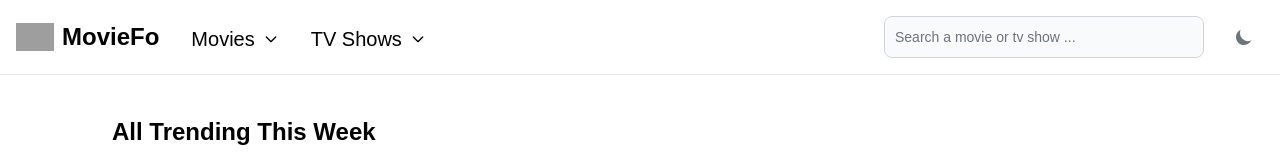
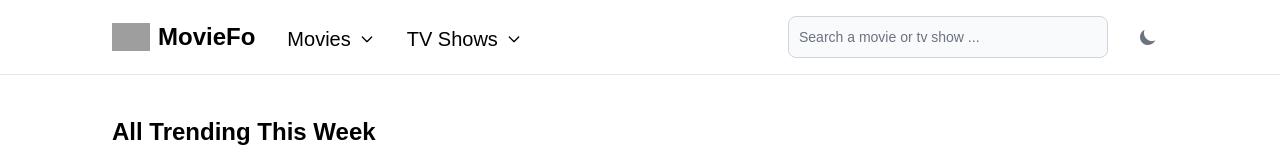
Before and after one commit to roziannn/movieFo-app, a React (Create React App) app: page / in a window 1280 px wide. Shown: the top 160 px of the page. Built offline with nearby package versions, Linux system fonts and the light colour scheme; no server answers; grey boxes are pictures that could not be loaded; a web font is replaced by a local one.

Commit message:
fix navbar precisi issue

```diff
--- a/src/App.js
+++ b/src/App.js
@@ -29,10 +29,10 @@ const App = () => {
 
   return (
     <Router>
-      <div className="mx-auto dark:bg-black lg:pt-24 md:pt-36 pt-20 pb-1 px-6 lg:px-28">
+      <div className="mx-auto dark:bg-black lg:pt-24 md:pt-36 pt-20 pb-1 px-6 lg:px-28 ">
         <main className="lg:mt-5">
           <Navbar className="fixed top-0 left-0 flex w-full border-0 lg:border-b border-gray-200 backdrop-opacity-10 backdrop-blur dark:bg-black/90 bg-white/90 lg:p-4  pb-3 lg:mb-0 md:pb-5">
-            <div className="flex w-full lg:w-auto md:order-2 lg:gap-0 gap-3 justify-between lg:justify-start">
+            <div className="flex w-full lg:w-auto md:order-2 px-0 lg:px-24 lg:gap-0 gap-3 justify-between lg:justify-start">
               <Navbar.Toggle />
               <div className="lg:w-80 mr-1 lg:mr-5 w-full">
                 <div class="relative">
@@ -47,7 +47,7 @@ const App = () => {
               <DarkThemeToggle />
             </div>
             <Navbar.Collapse className="p-2 lg:p-0 bg-white dark:bg-transparent w-60 lg:w-auto md:w-full md:h-auto h-screen lg:h-auto  top-0 left-0">
-              <Navbar.Brand href="/">
+              <Navbar.Brand href="/" className="px-0 lg:pl-24">
                 <img src={MovieLogo} alt="Movie Logo" width={38} className="mr-2" />
                 <span className="self-center whitespace-nowrap text-2xl font-semibold  dark:text-white"> MovieFo </span>
               </Navbar.Brand>
```
